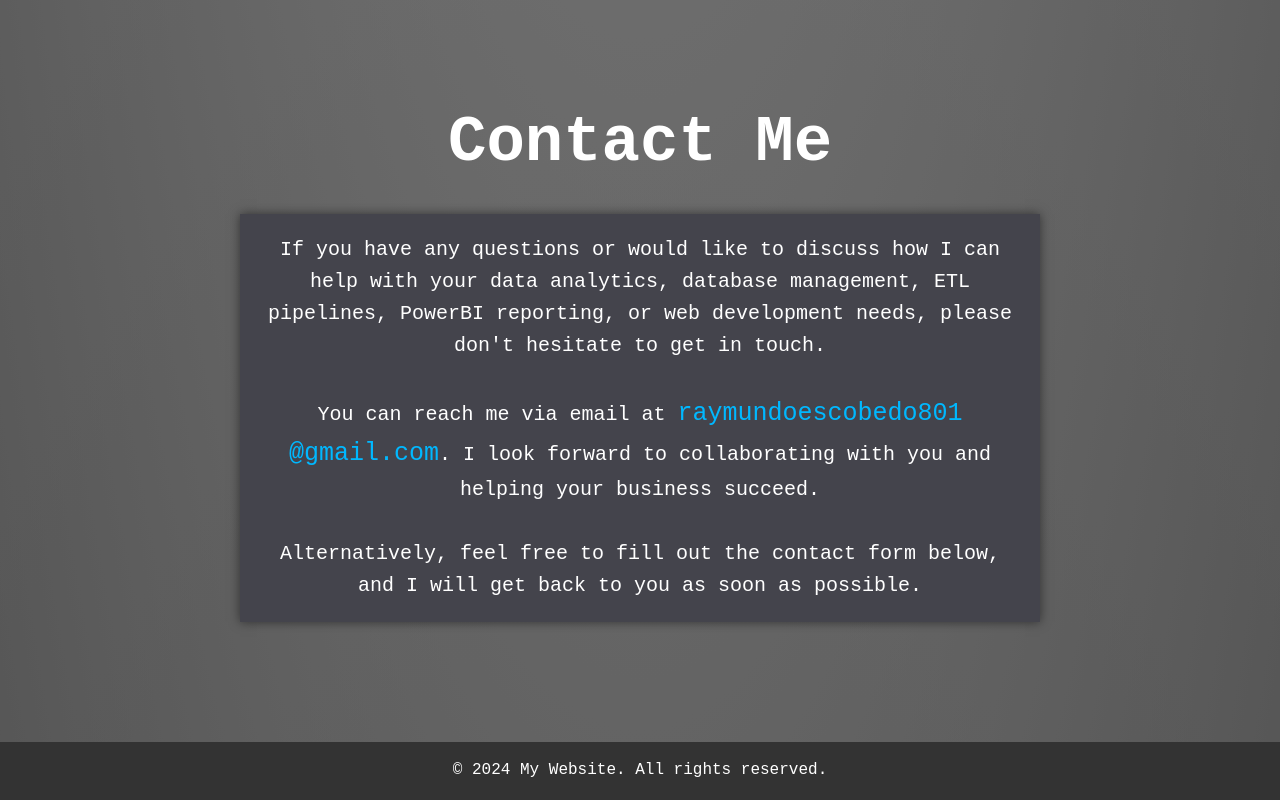
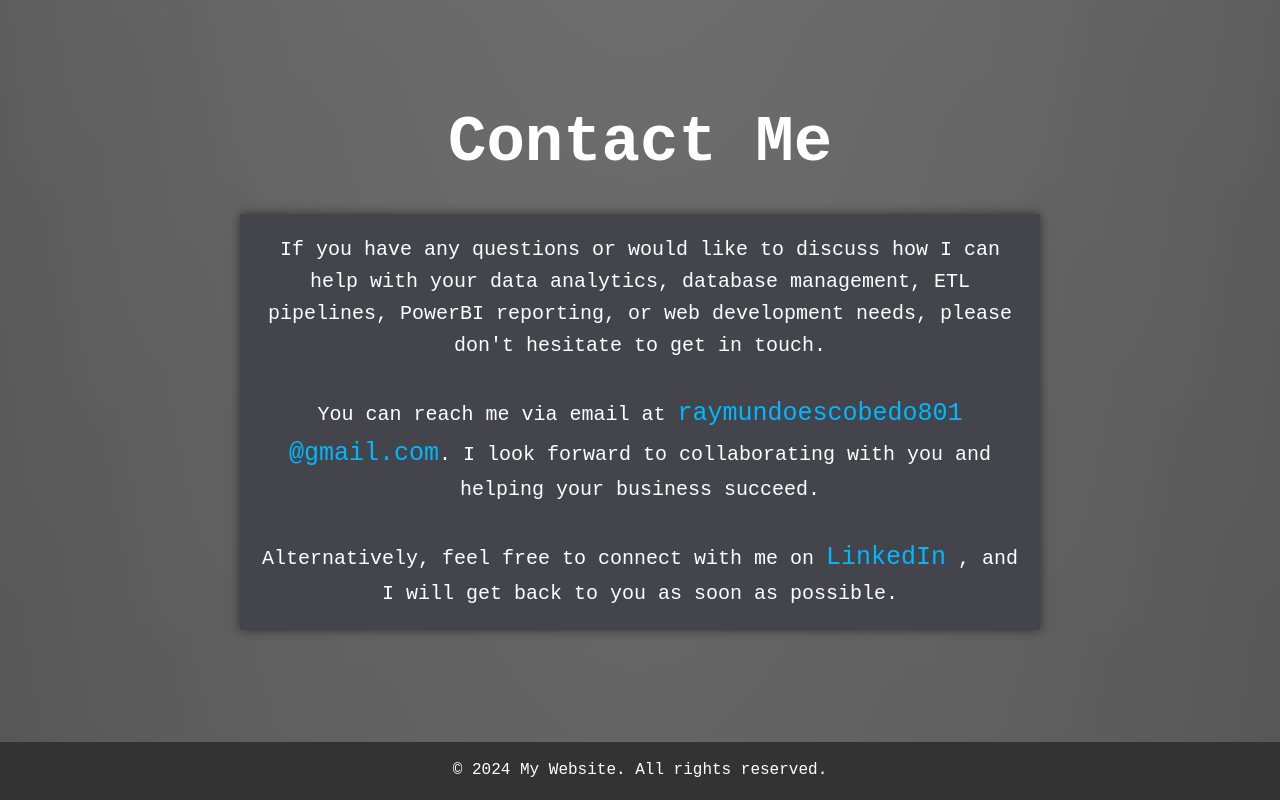
Before and after one commit to RayEscBSU/RayEscobedoDataNDev, a website: page index.html in a window 1280 px wide. Shown: the part 3328-4128 px from the top of the page. Drawn offline with nearby package versions, Linux system fonts and the light colour scheme.

Commit message:
update - linked in

```diff
--- a/index.html
+++ b/index.html
@@ -82,7 +82,9 @@
                     touch.</p><br>
                 <p>You can reach me via email at <a href="mailto:raymundoescobedo801@gmail.com">raymundoescobedo801
                     @gmail.com</a>. I look forward to collaborating with you and helping your business succeed.</p><br>
-                <p>Alternatively, feel free to fill out the contact form below, and I will get back to you as soon as possible.</p>
+                <p>Alternatively, feel free to connect with me on <a
+                        href="https://www.linkedin.com/in/raymundo-escobedo/">LinkedIn</a>
+                    , and I will get back to you as soon as possible.</p>
             </div>
         </div>
     </section>
```
